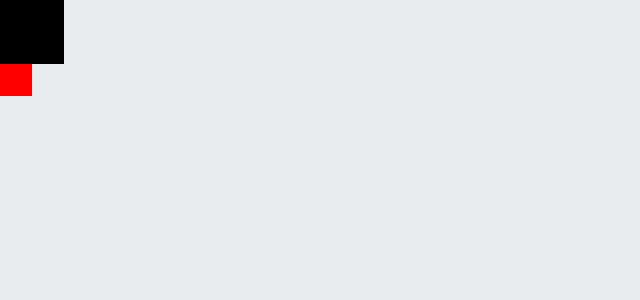
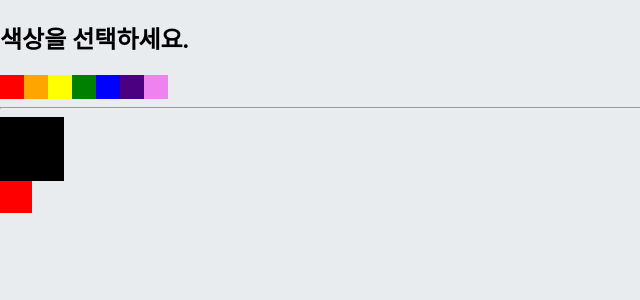
Before and after one commit to K-MHoon/react-study-with-example, a React app: page / in a window 1280 px wide. Shown: the top 300 px of the page, without its empty margins (0-640 px from the left). Built offline with nearby package versions, Linux system fonts and the light colour scheme.

Commit message:
feat: 색상 선택하여 Box 색상 변경하기

```diff
--- a/src/chapter_26/App.jsx
+++ b/src/chapter_26/App.jsx
@@ -1,11 +1,13 @@
 import React from "react";
 import ColorBox from "./components/ColorBox";
+import SelectColors from "./components/SelectColors";
 import ColorContext, { ColorProvider } from "./contexts/ColorContext";
 
 const App = () => {
   return (
     <ColorProvider>
       <div>
+        <SelectColors />
         <ColorBox />
       </div>
     </ColorProvider>
--- /dev/null
+++ b/src/chapter_26/components/SelectColors.jsx
@@ -0,0 +1,37 @@
+import React from "react";
+import { ColorConsumer } from "../contexts/ColorContext";
+
+const colors = ["red", "orange", "yellow", "green", "blue", "indigo", "violet"];
+
+const SelectColors = () => {
+  return (
+    <div>
+      <h2>색상을 선택하세요.</h2>
+      <ColorConsumer>
+        {({ actions }) => (
+          <div style={{ display: "flex" }}>
+            {colors.map((color) => (
+              <div
+                key={color}
+                style={{
+                  background: color,
+                  width: "24px",
+                  height: "24px",
+                  cursor: "pointer",
+                }}
+                onClick={() => actions.setColor(color)}
+                onContextMenu={(e) => {
+                  e.preventDefault();
+                  actions.setSubcolor(color);
+                }}
+              />
+            ))}
+          </div>
+        )}
+      </ColorConsumer>
+      <hr />
+    </div>
+  );
+};
+
+export default SelectColors;
```
